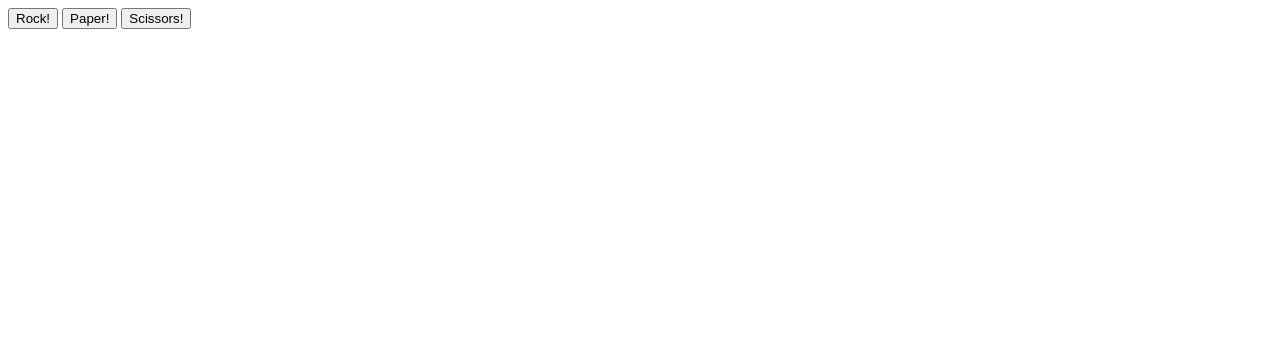
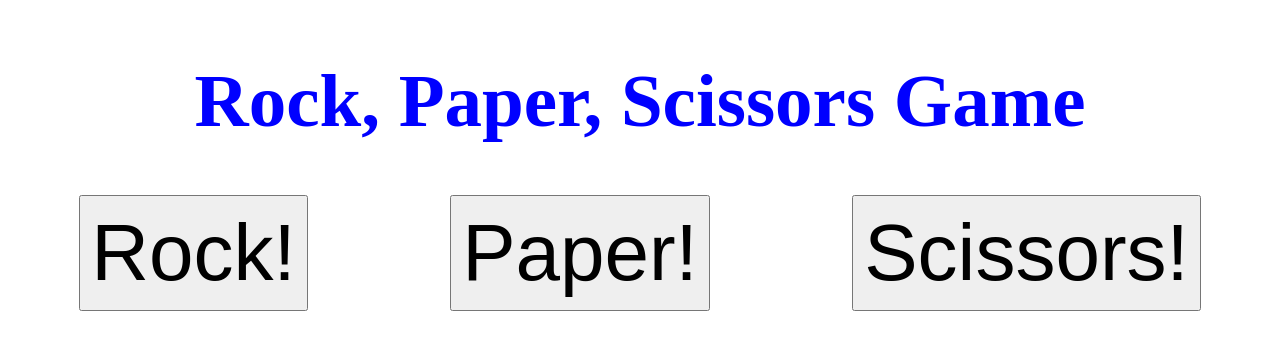
Before and after one commit to jonathanakidd/RockPaperScissors, a plain HTML site: page index.html in a window 1280 px wide. Drawn offline with Linux system fonts and the light colour scheme.

Commit message:
Add CSS styling

```diff
--- a/index.html
+++ b/index.html
@@ -4,8 +4,10 @@
     <meta charset="UTF-8">
     <meta name="viewport" content="width=device-width, initial-scale=1.0">
     <title>Rock Paper Scissors</title>
+    <link rel="stylesheet" href="style.css">
 </head>
 <body>
+    <h1>Rock, Paper, Scissors Game</h1>
     <div id ="buttons">
         <button id ="rock">Rock!</button>
         <button id = 'paper'>Paper!</button>
--- /dev/null
+++ b/style.css
@@ -0,0 +1,26 @@
+body {
+    display: flex;
+    flex-direction: column;
+}
+
+h1 {
+    color: blue;
+    font-size:75px;
+    align-self: center;
+}
+
+
+#buttons {
+    display: flex;
+    flex-direction: row;
+    justify-content: space-around;
+}
+button {
+    padding: 10px;
+    font-size: 80px;
+}
+
+#results {
+    align-self: center;
+    font-size: 50px;
+}
```
